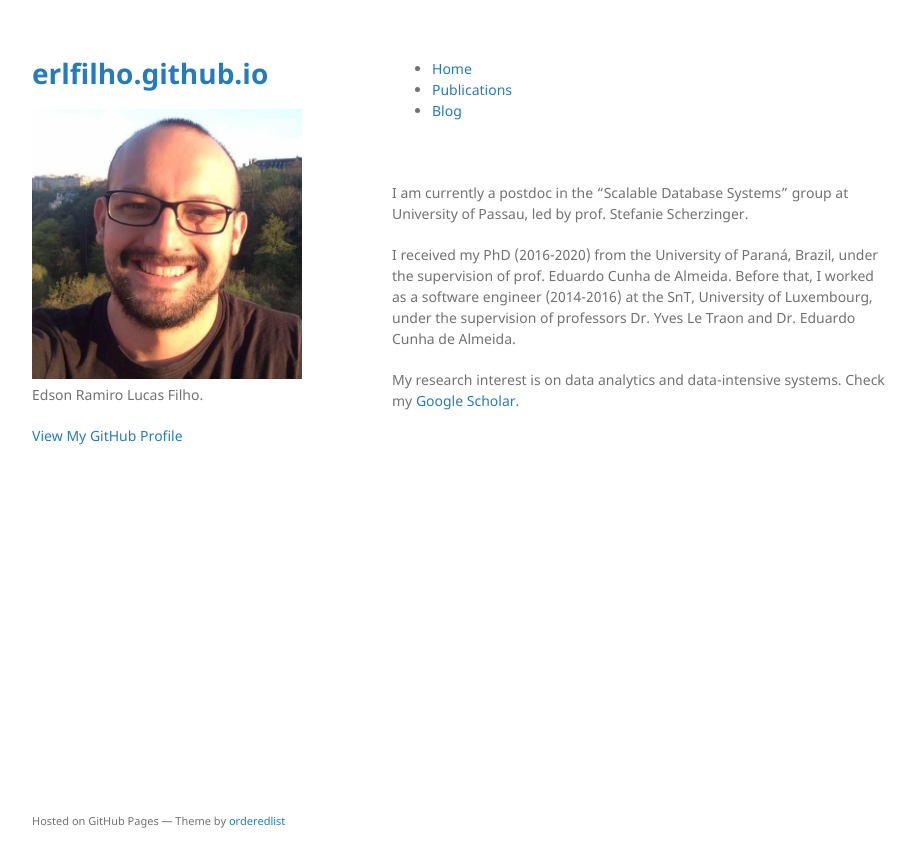
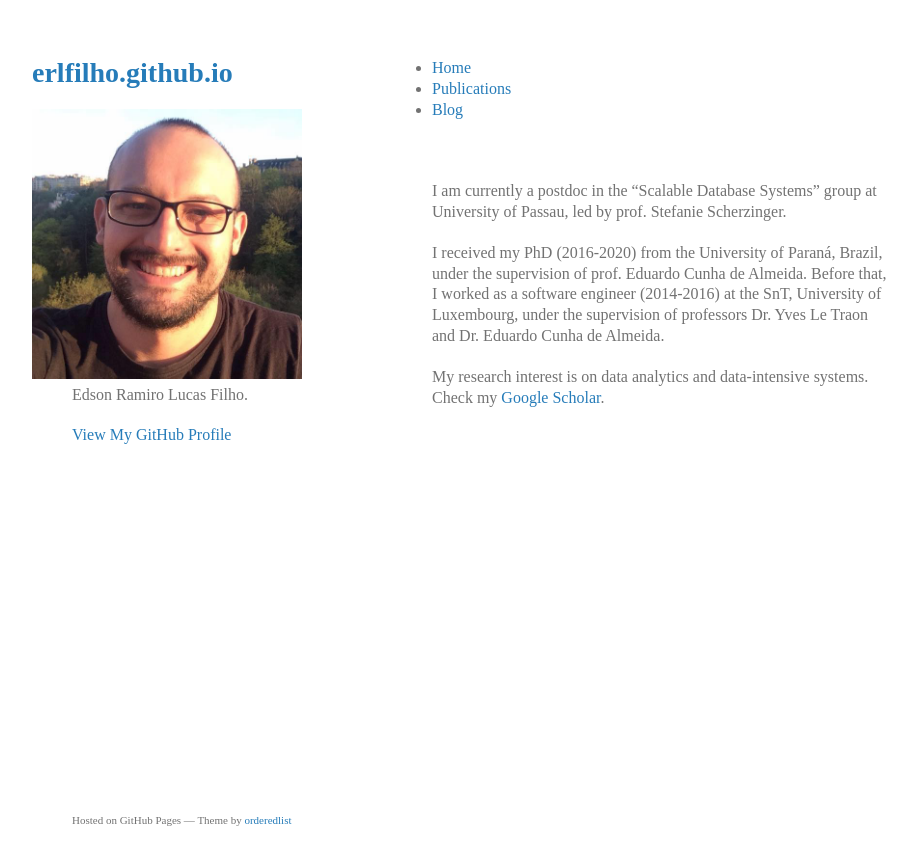
Before and after one commit to edsonrl/edsonrl.github.io, a Jekyll site: the page built from index.md, in a window 1280 px wide. Shown: the top 867 px of the page, without its empty margins (178-1095 px from the left). Built offline with Jekyll 4.4.1, drawn with Linux system fonts in a browser that asks for light colours.

Commit message:
update css

```diff
--- a/assets/css/style.scss
+++ b/assets/css/style.scss
@@ -2,3 +2,12 @@
 ---
 
 @import "jekyll-theme-minimal";
+
+body {
+    font-family: 'Inconsolata';
+    font-size: 12pt;
+    line-height: 1.3;
+}
+p {
+	padding-left: 40px !important;
+}
```
